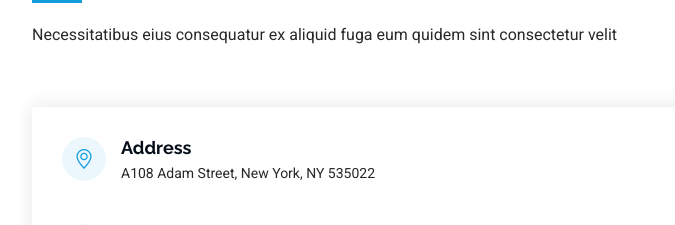
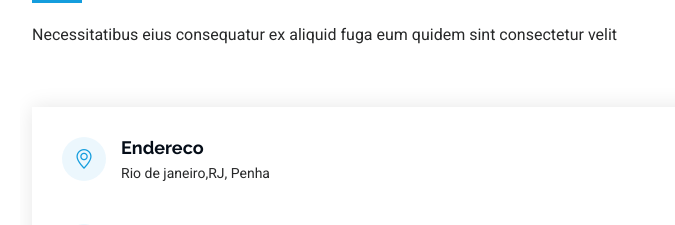
Before and after one commit to Lordbeik/iPortfolio, a plain HTML site: page index.html in a window 1280 px wide. Shown: the part 4640-4865 px from the top of the page, without its empty margins (280-955 px from the left). Drawn offline with Linux system fonts and the light colour scheme.

Commit message:
modifica edereco

```diff
--- a/index.html
+++ b/index.html
@@ -500,8 +500,8 @@
               <div class="info-item d-flex" data-aos="fade-up" data-aos-delay="200">
                 <i class="bi bi-geo-alt flex-shrink-0"></i>
                 <div>
-                  <h3>Address</h3>
-                  <p>A108 Adam Street, New York, NY 535022</p>
+                  <h3>Endereco</h3>
+                  <p>Rio de janeiro,RJ, Penha</p>
                 </div>
               </div><!-- End Info Item -->
 
```
